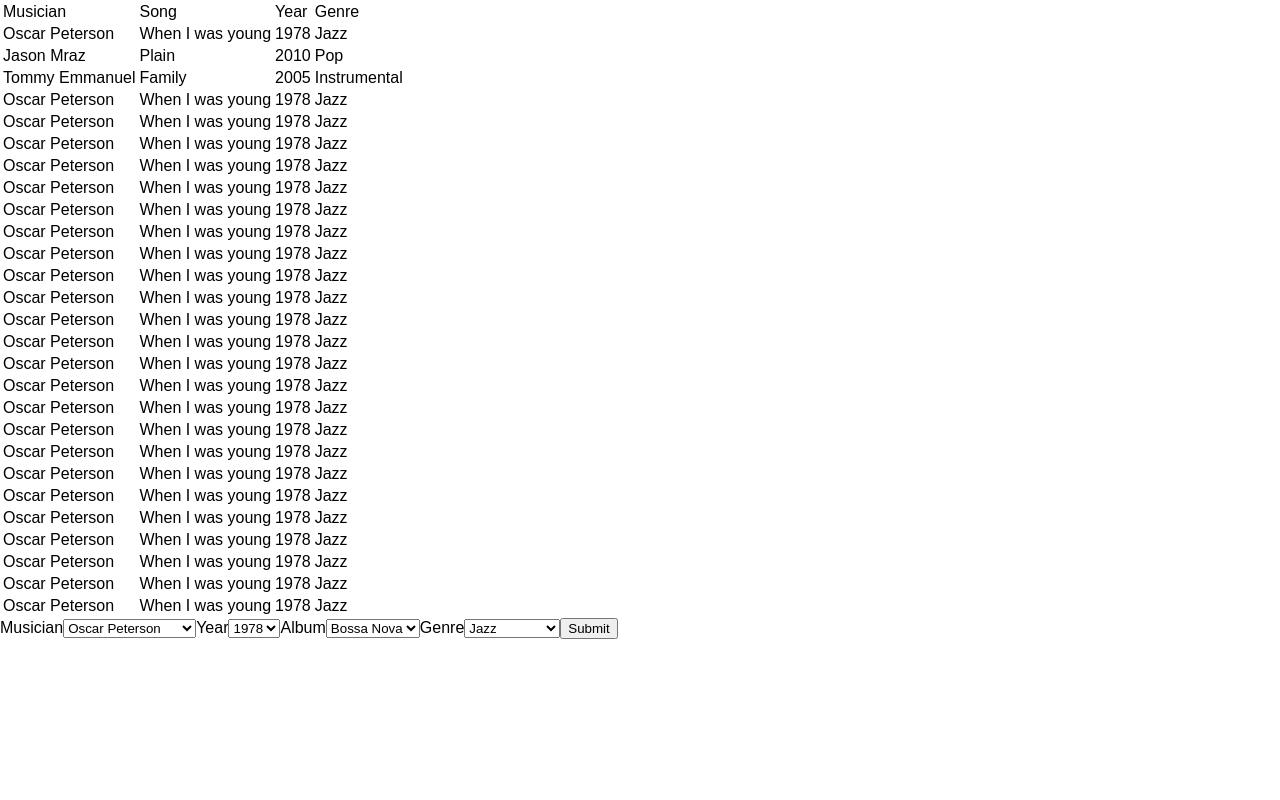
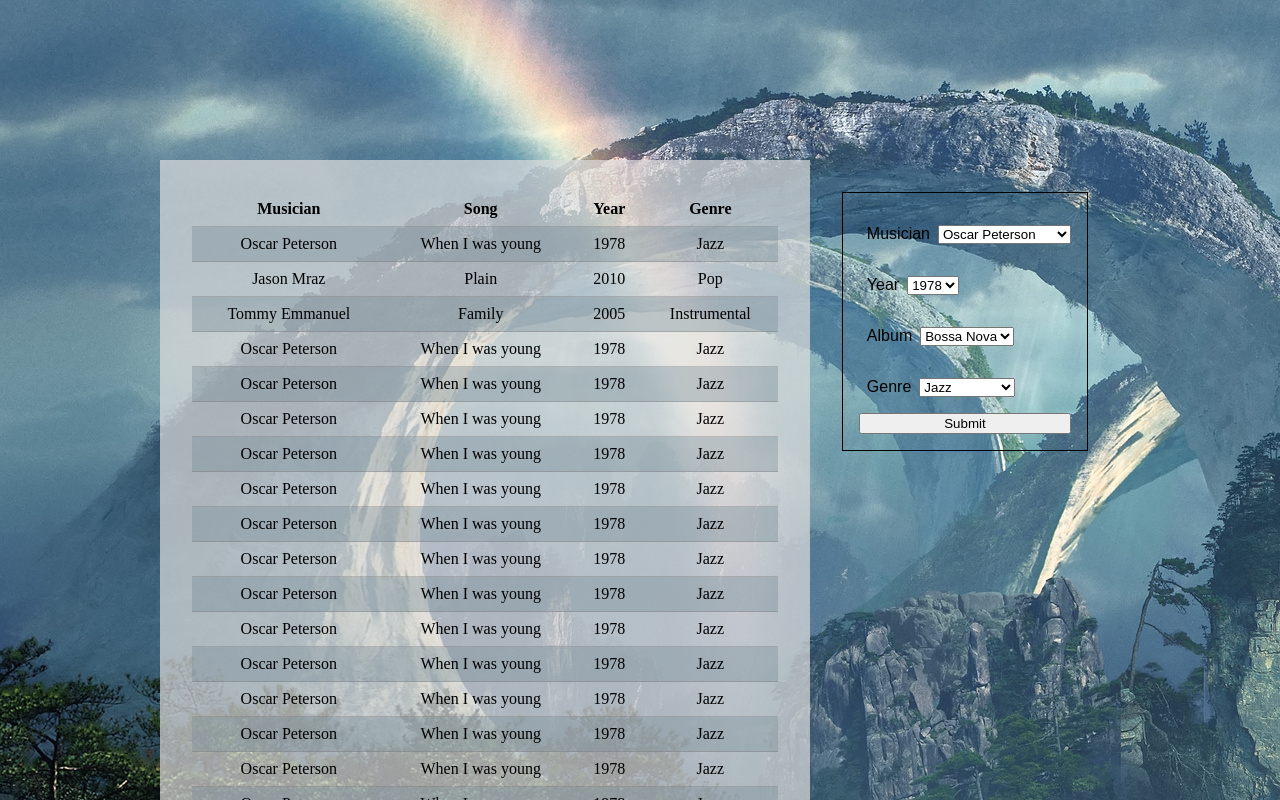
Before and after one commit to tyndria/react-data-table, a React (Create React App) app: page / in a window 1280 px wide. Shown: the top 800 px of the page. Built offline with nearby package versions, Linux system fonts and the light colour scheme; the HTML template or start-up script is replaced by a standard one.

Commit message:
Playing with design

```diff
--- a/public/index.html
+++ b/public/index.html
@@ -8,6 +8,6 @@
   </head>
   <body>
 
-    <div id="root"></div>
+    <div id="root" class="root"></div>
   </body>
 </html>
--- a/src/App.js
+++ b/src/App.js
@@ -8,10 +8,10 @@ class App extends Component {
 	render() {
 		return (
 			<Provider store={store}>
-				<div className="content">
+				<div className="container">
 					<div className="header">
 					</div>
-					<div>
+					<div className="content">
 						<VisibleTable/>
 						<FilterPanel/>
 					</div>
--- a/src/components/Select/Select.js
+++ b/src/components/Select/Select.js
@@ -5,7 +5,7 @@ class Select extends React.Component {
 		const options = this.props.options;
 		return (
 			<label>
-				{this.props.label}
+				<span className="label-text">{this.props.label}</span>
 				{
 					options.length > 0 &&
 					<select value={options[0]} onChange={this.props.handleChange}>
--- a/src/components/Table/TableList.js
+++ b/src/components/Table/TableList.js
@@ -9,10 +9,10 @@ export default class TableList extends React.Component {
 				<table>
 					<tbody>
 						<tr>
-							<td>Musician</td>
-							<td>Song</td>
-							<td>Year</td>
-							<td>Genre</td>
+							<th>Musician</th>
+							<th>Song</th>
+							<th>Year</th>
+							<th>Genre</th>
 						</tr>
 						{
 							data.map((item, index) => {
--- a/src/containers/FilterPanel/FilterPanel.js
+++ b/src/containers/FilterPanel/FilterPanel.js
@@ -21,8 +21,8 @@ class FilterPanel extends Component {
 	render() {
 		const filters = this.props.filters;
 		return (
-			<div>
-				<form onSubmit={this.handleSubmit}>
+			<div className="filter-panel">
+				<form className="form" onSubmit={this.handleSubmit}>
 					<Select label="Musician" options={filters.musician} name="musician"/>
 					<Select label="Year" options={filters.year} name="year"/>
 					<Select label="Album" options={filters.album} name="album"/>
--- a/src/containers/VisibleTable/VisibleTable.js
+++ b/src/containers/VisibleTable/VisibleTable.js
@@ -11,7 +11,7 @@ class VisibleTable extends Component {
 	render() {
 		const data = this.props.recordList;
 		return (
-			<div>
+			<div className="table">
 				<TableList data={data}/>
 			</div>
 		)
--- a/src/index.css
+++ b/src/index.css
@@ -1,5 +1,59 @@
+html {
+  height: 100%;
+  display: block;
+}
+
 body {
   margin: 0;
   padding: 0;
   font-family: sans-serif;
+
+  background-image: url('./wallpapper.jpg');
 }
+
+.content {
+  justify-content: center;
+  display: flex;
+  margin: 10rem;
+}
+
+.table {
+  flex: 1;
+  padding: 2rem;
+  background-color: rgba(221, 221, 221, 0.7);
+}
+
+.filter-panel {
+  margin: 2rem;
+}
+
+.filter-panel .form {
+  display: flex;
+  flex-direction: column;
+  padding: 1rem;
+  border: 1px solid black;
+}
+
+.form label {
+  margin: 1rem 0;
+}
+
+label .label-text {
+  padding: 0.5rem;
+}
+
+table {
+  font-family: initial;
+  border-collapse: collapse;
+  width: 100%;
+}
+
+td, th {
+  border-bottom: 1px solid rgba(121, 114, 114, 0.36);
+  text-align: center;
+  padding: 8px;
+}
+
+tr:nth-child(even) {
+  background-color: rgba(122, 141, 152, 0.39);
+}
```
Also changed, not shown: src/wallpapper.jpg (added).
